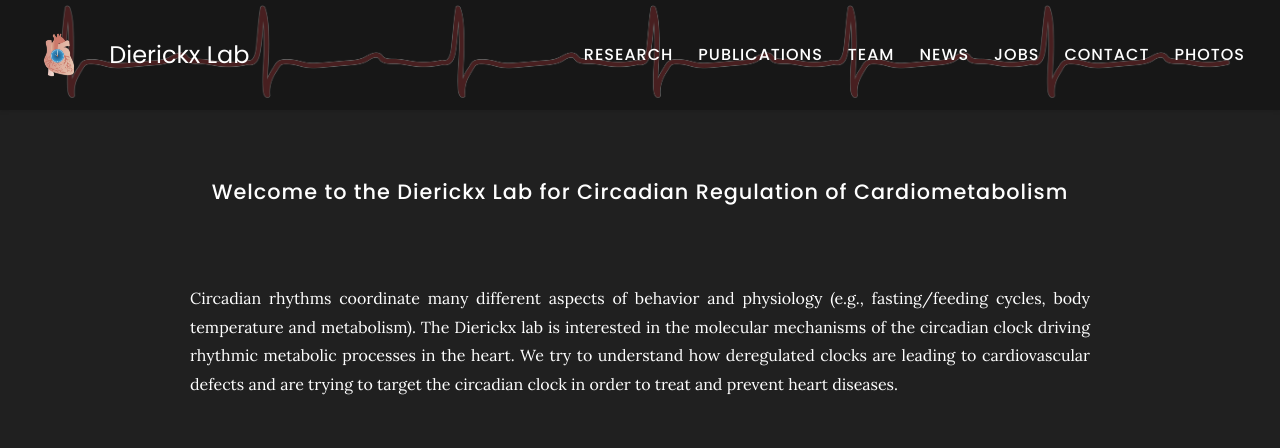
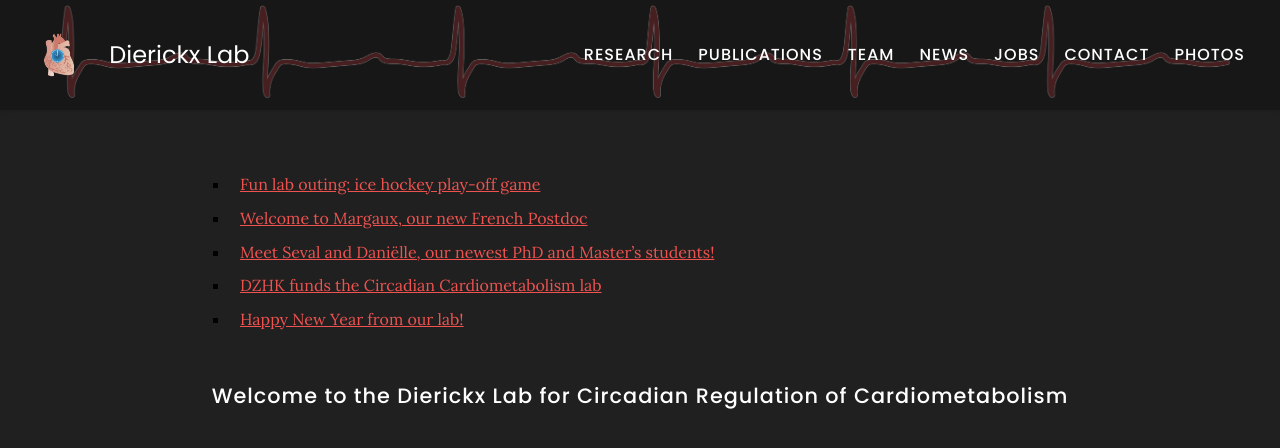
Before and after one commit to theDierickxLab/theDierickxLab, a Jekyll site: the page built from index.md, in a window 1280 px wide and 900 px high, cut to the strip 0-459 px from the top of the window. Shown: the top 448 px of the strip. Built offline with Jekyll 4.4.1, drawn with Linux system fonts in a browser that asks for light colours.

Commit message:
Update index.md

```diff
--- a/index.md
+++ b/index.md
@@ -1,6 +1,16 @@
 ---
 title: Home
 ---
+
+<div class="news-ticker">
+  <ul id="news-list">
+    <li><a href="news1">Fun lab outing: ice hockey play-off game</a></li>
+    <li><a href="news2">Welcome to Margaux, our new French Postdoc</a></li>
+    <li><a href="news3">Meet Seval and Daniëlle, our newest PhD and Master’s students!</a></li>
+    <li><a href="news4">DZHK funds the Circadian Cardiometabolism lab</a></li>
+    <li><a href="news5">Happy New Year from our lab!</a></li>
+  </ul>
+</div>
 
 
 ## <span style="color:white;">Welcome to the Dierickx Lab for Circadian Regulation of Cardiometabolism</span>
```
